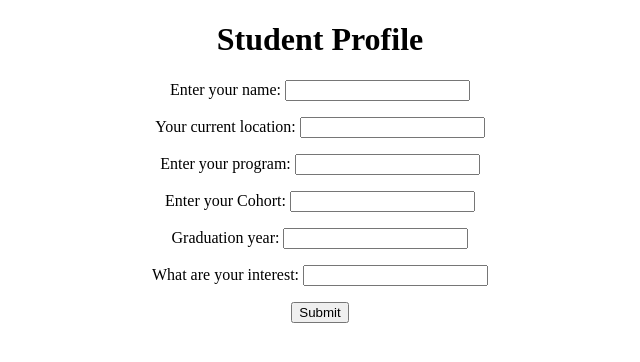
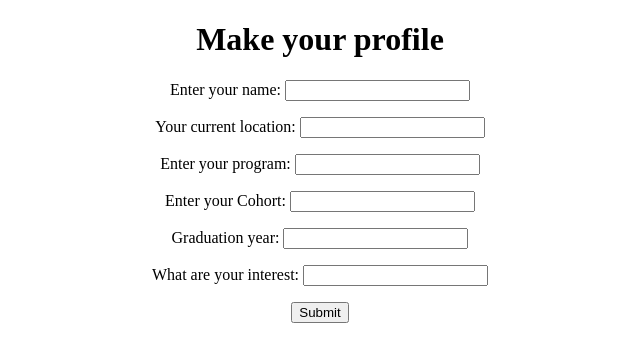
Before and after one commit to Boboston98/Cohort-Forum, a Python web app: template cohort-forum/templates/profile.html in a window 1280 px wide. Shown: the top 362 px of the page, without its empty margins (320-960 px from the left). Run offline with Jinja, Linux system fonts and the light colour scheme; the template is opened without the code that fills it, so the values that code supplies are empty.

```diff
--- a/cohort-forum/templates/profile.html
+++ b/cohort-forum/templates/profile.html
@@ -6,8 +6,8 @@
   </head>
   <body>
     <!-- <h2>Profile picture</h2>
-    <p>enter url to profile pic: <input type="text" name="image" value=""></p> -->
-    <center><h1>Student Profile</h1>
+    <p>enter url to profile pic: <input type="text" name="image" value=""></p>  -->
+    <center><h1>Make your profile</h1>
     <p>Enter your name: <input type="text" name="name" value=""></p>
     <p>Your current location: <input type="text" name="current_location" value=""></p>
     <p>Enter your program: <input type="text" name="program" value=""></p>
```
Also changed, not shown: 2 other files.
